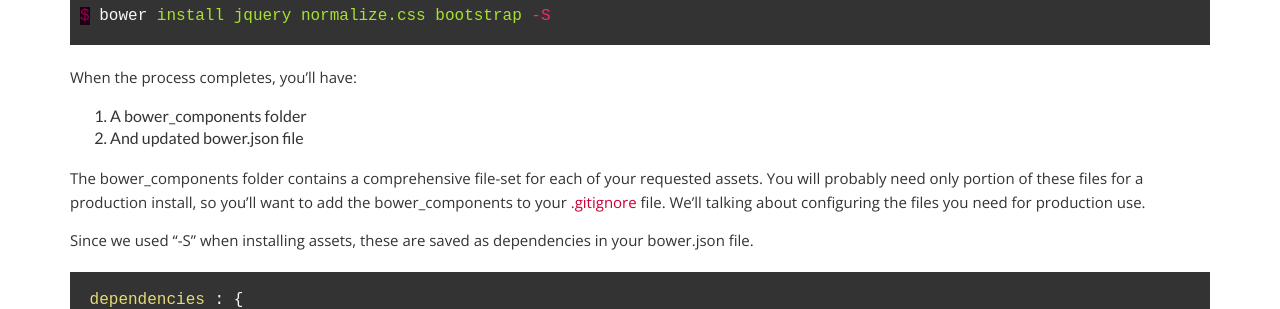
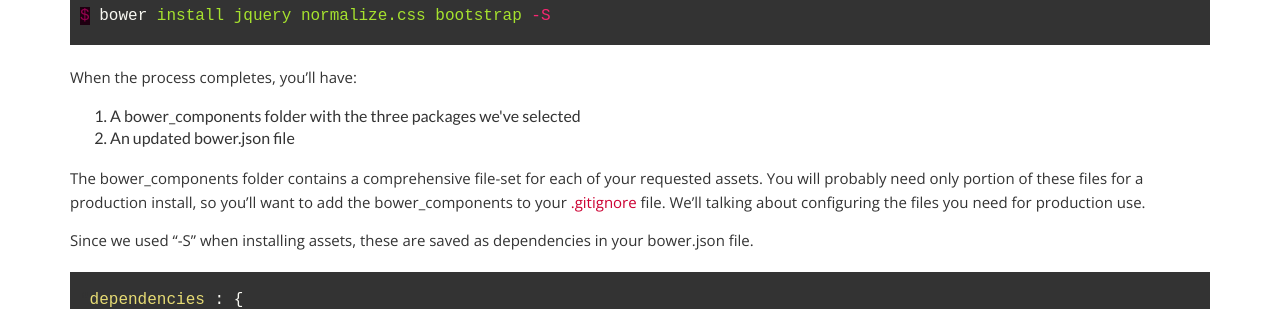
Before and after one commit to ecarlisle/www.ericcarlisle.old.jekyll, a Jekyll site: the page built from _posts/2015-01-06-Bower_How_I_Learned_to_Stop_Worrying_and_Love_Asset_Management.html, in a window 1280 px wide. Shown: the part 853-1162 px from the top of the page. Built offline with Jekyll 4.4.1, drawn with Linux system fonts in a browser that asks for light colours.

Commit message:
Edit Bower post

```diff
--- a/_posts/2015-01-06-Bower_How_I_Learned_to_Stop_Worrying_and_Love_Asset_Management.html
+++ b/_posts/2015-01-06-Bower_How_I_Learned_to_Stop_Worrying_and_Love_Asset_Management.html
@@ -45,8 +45,8 @@
 <p>When the process completes, you’ll have:</p>
 
 <ol>
-	<li>A bower_components folder</li>
-	<li>And updated bower.json file</li>
+	<li>A bower_components folder with the three packages we've selected</li>
+	<li>An updated bower.json file</li>
 </ol>
 
 <p>The bower_components folder contains a comprehensive file-set for each of your requested assets.  You will probably need only portion of these files for a production install, so you’ll want to add the bower_components to your <a href="http://git-scm.com/docs/gitignore">.gitignore</a> file.  We’ll talking about configuring the files you need for production use.</p>
```
